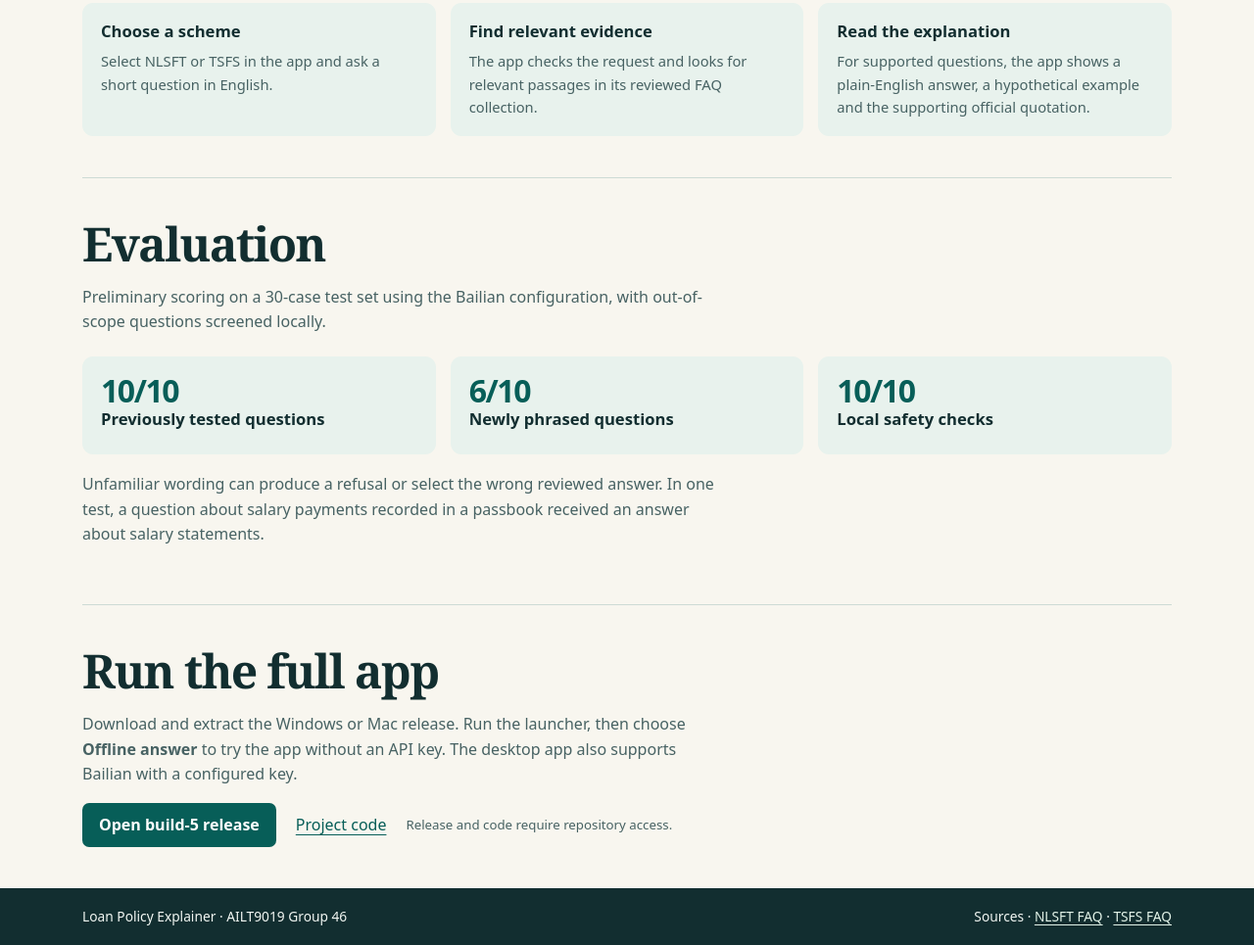
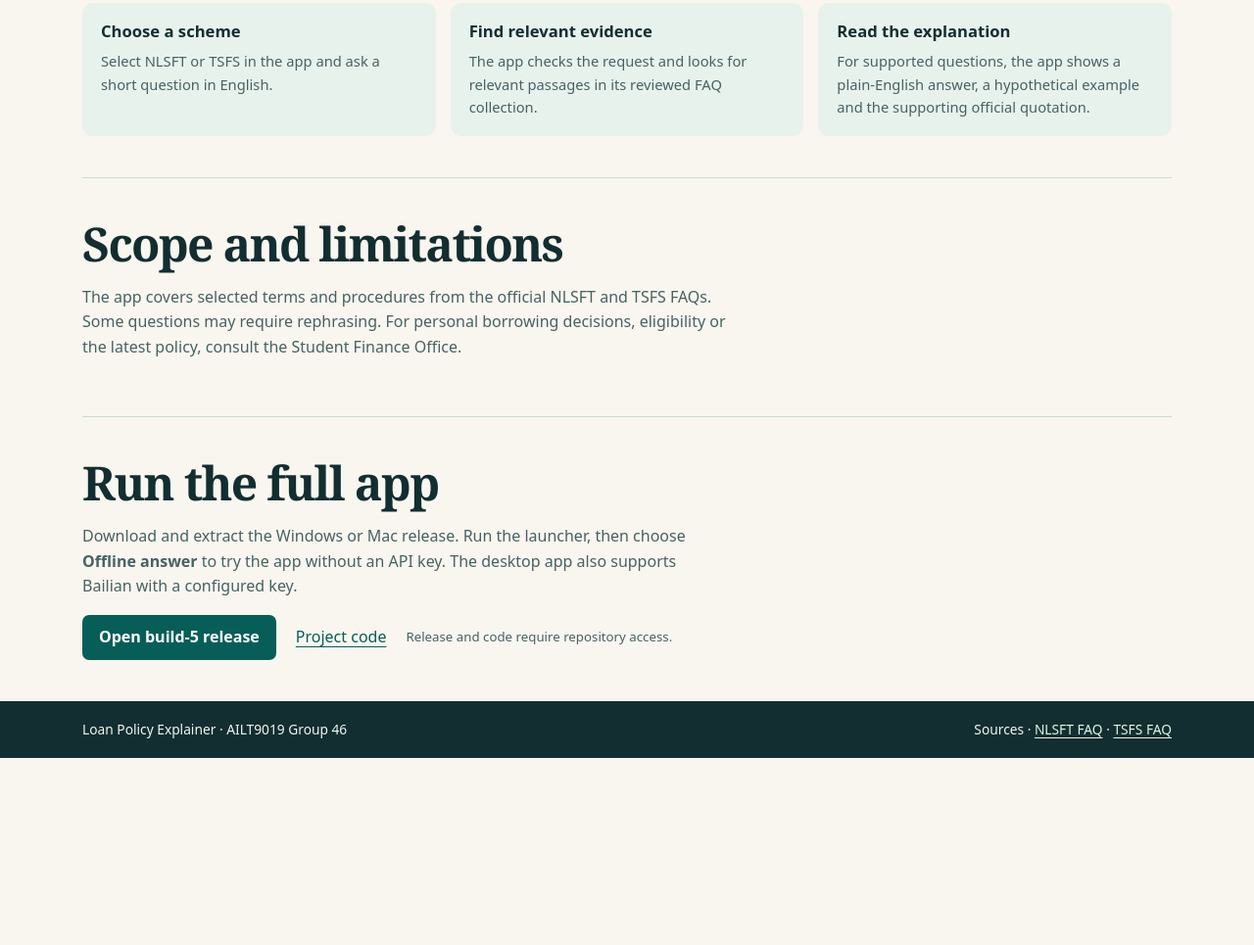
Before and after one commit to adelardchow/loan-policy-explainer-web, a plain HTML site: page index.html in a window 1280 px wide. Shown: the part 768-1733 px from the top of the page at 98% size. After the commit the page ends 1542 px from the top, so only its background shows below. Drawn offline with Linux system fonts and the light colour scheme.

Commit message:
Remove evaluation scores from the public project page

```diff
--- a/index.html
+++ b/index.html
@@ -40,8 +40,6 @@
     .three{display:grid;grid-template-columns:repeat(3,1fr);gap:15px;margin-top:22px}
     .card{background:var(--tint);border-radius:11px;padding:17px 19px}
     .card p{margin:0;font-size:.92rem}
-    .score{display:block;color:var(--teal);font-size:2rem;line-height:1.1;letter-spacing:-.045em}
-    .limit{margin-top:18px}
     .links{display:flex;flex-wrap:wrap;align-items:center;gap:12px 20px}
     footer{background:var(--ink);color:#f1f6f2;font-size:.86rem}
     footer a{color:#e3f4e9}
@@ -53,7 +51,7 @@
   <header>
     <div class="wrap">
       <span class="brand">Loan Policy Explainer</span>
-      <nav aria-label="Main navigation"><a href="#examples">Examples</a><a href="#evaluation">Evaluation</a><a href="#app">Get the app</a></nav>
+      <nav aria-label="Main navigation"><a href="#examples">Examples</a><a href="#how">How it works</a><a href="#app">Get the app</a></nav>
     </div>
   </header>
   <main class="wrap">
@@ -93,15 +91,9 @@
       </div>
     </section>
 
-    <section class="section" id="evaluation" aria-labelledby="results">
-      <h2 id="results">Evaluation</h2>
-      <p>Preliminary scoring on a 30-case test set using the Bailian configuration, with out-of-scope questions screened locally.</p>
-      <div class="three">
-        <div class="card"><h3><strong class="score">10/10</strong> Previously tested questions</h3></div>
-        <div class="card"><h3><strong class="score">6/10</strong> Newly phrased questions</h3></div>
-        <div class="card"><h3><strong class="score">10/10</strong> Local safety checks</h3></div>
-      </div>
-      <p class="limit">Unfamiliar wording can produce a refusal or select the wrong reviewed answer. In one test, a question about salary payments recorded in a passbook received an answer about salary statements.</p>
+    <section class="section" aria-labelledby="scope">
+      <h2 id="scope">Scope and limitations</h2>
+      <p>The app covers selected terms and procedures from the official NLSFT and TSFS FAQs. Some questions may require rephrasing. For personal borrowing decisions, eligibility or the latest policy, consult the Student Finance Office.</p>
     </section>
 
     <section class="section" id="app" aria-labelledby="download">
```
